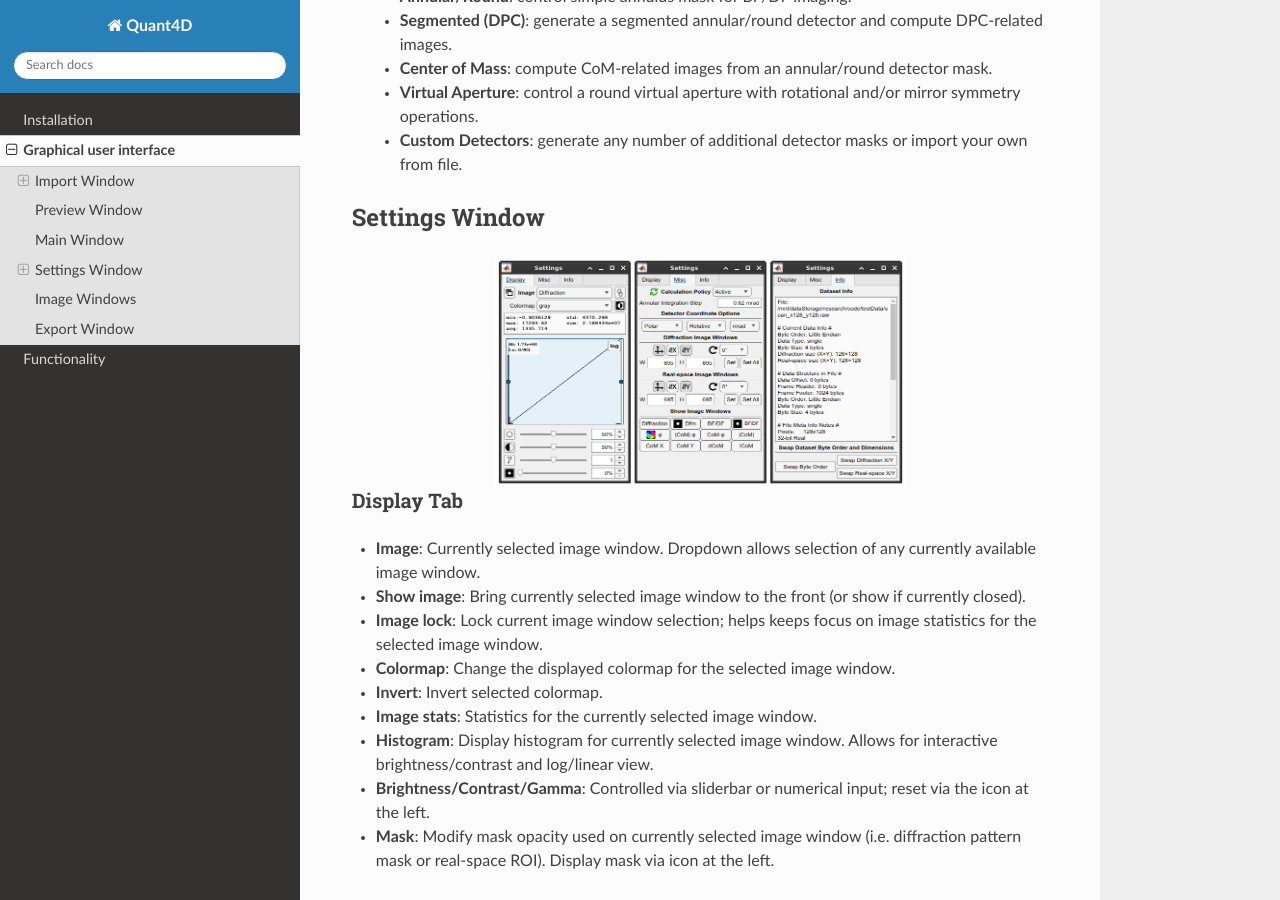
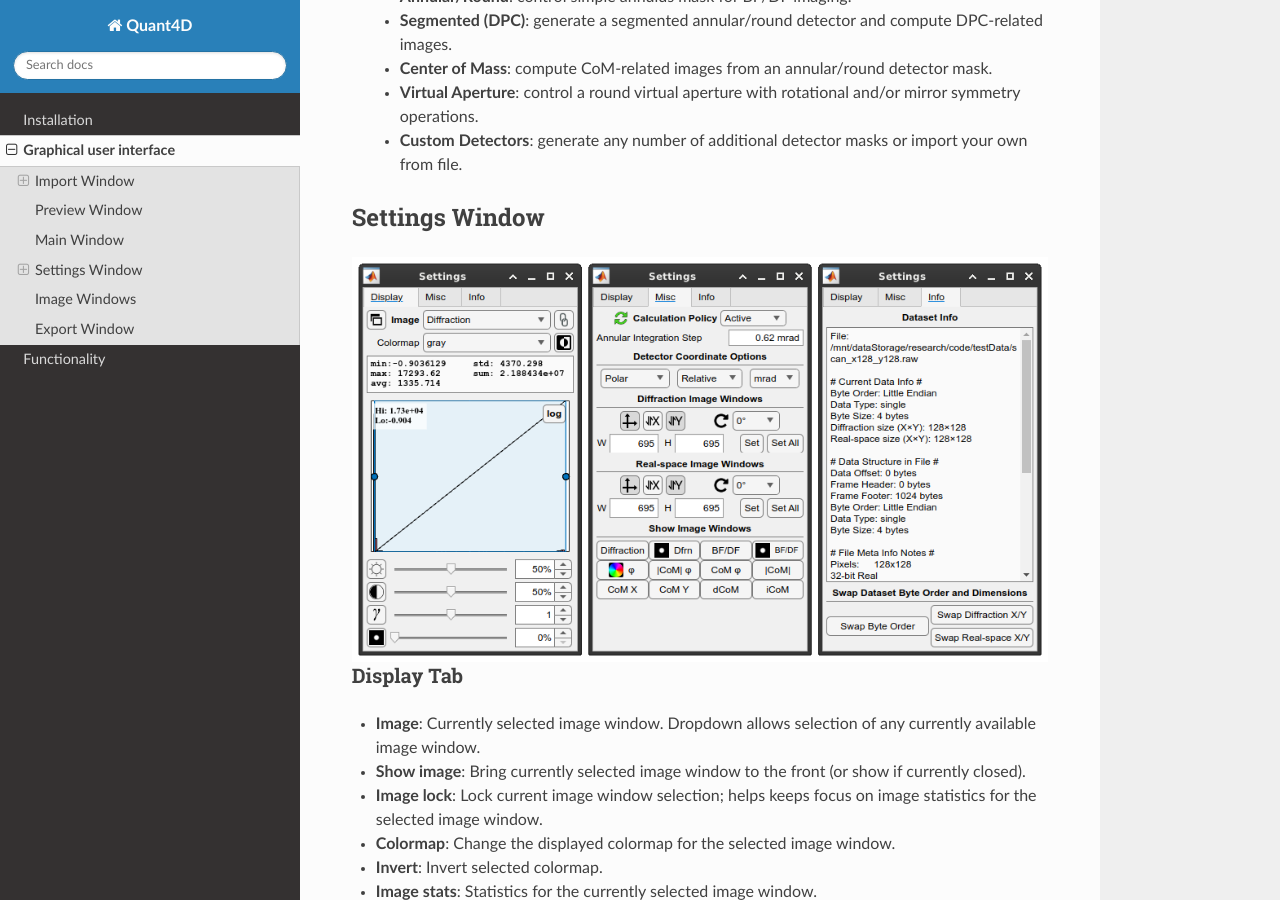
Before and after one commit to bryandesser/Quant4D, a Sphinx documentation site: the page built from docs/source/graphical_user_interface.rst, in a window 1280 px wide and 900 px high, scrolled down 2491 px. Built offline with Sphinx 7.4.7 and the Read the Docs theme 3.1.0, drawn with Linux system fonts in a browser that asks for light colours; pages that are not in the unit, such as notebooks, are missing from menus.

Commit message:
modified:   docs/source/graphical_user_interface.rst

```diff
--- a/docs/source/graphical_user_interface.rst
+++ b/docs/source/graphical_user_interface.rst
@@ -69,8 +69,6 @@ The main window of the GUI has several different pages with mode-specific contro
 Settings Window
 ***************
 .. image:: ../_static/settings.png
-    :width: 411
-    :height: 230
     :align: center
 
 Display Tab
```
